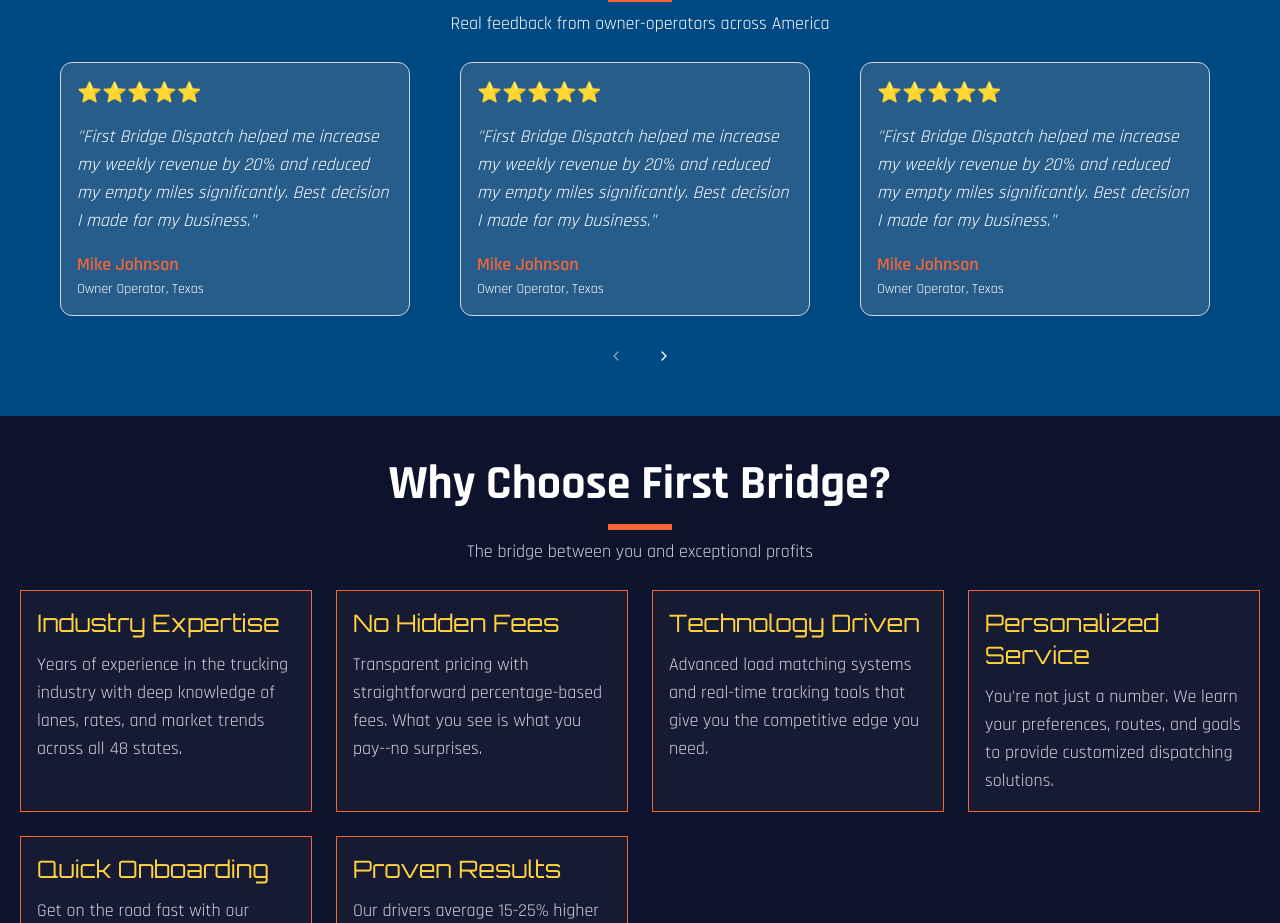
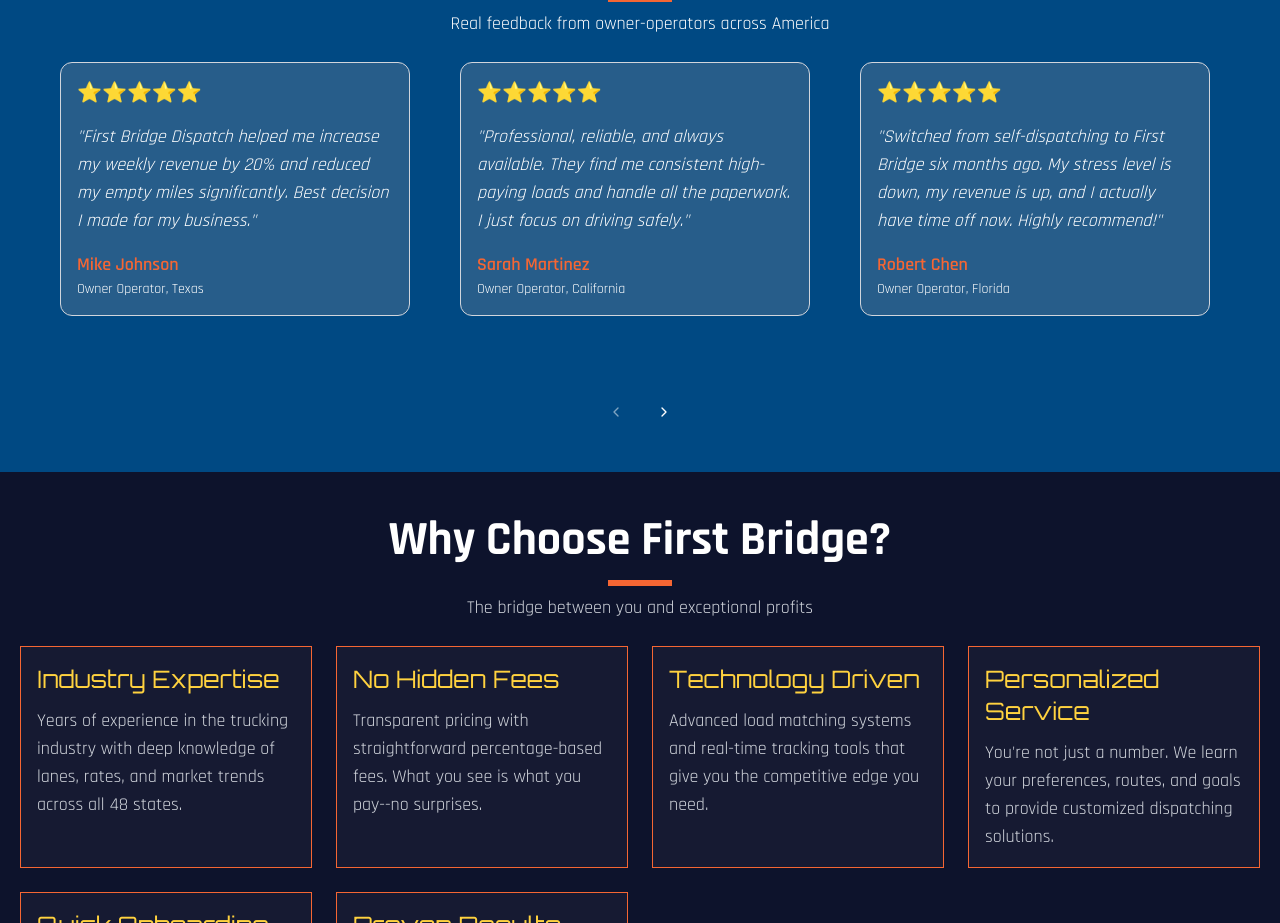
Before and after one commit to Fassam-Khan/firstbridgeus, a Next.js app: page / in a window 1280 px wide. Shown: the part 3720-4643 px from the top of the page. Built offline with nearby package versions, Linux system fonts and the light colour scheme.

Commit message:
changes in testimonial

```diff
--- a/component/Testimonial.jsx
+++ b/component/Testimonial.jsx
@@ -54,11 +54,11 @@
                                     <p>⭐⭐⭐⭐⭐</p>
                                 </div>
                                 <div className='text-lg italic'>
-                                    <p>"First Bridge Dispatch helped me increase my weekly revenue by 20% and reduced my empty miles significantly. Best decision I made for my business."</p>
+                                    <p>"Professional, reliable, and always available. They find me consistent high-paying loads and handle all the paperwork. I just focus on driving safely."</p>
                                 </div>
                                 <div className='flex flex-col '>
-                                    <p className='text-[var(--primary-color)] font-semibold text-lg'>Mike Johnson</p>
-                                    <p className='text-sm'>Owner Operator, Texas</p>
+                                    <p className='text-[var(--primary-color)] font-semibold text-lg'>Sarah Martinez</p>
+                                    <p className='text-sm'>Owner Operator, California</p>
                                 </div>
                             </div></CarouselItem>
                         <CarouselItem className="md:basis-1/3 lg:basis-1/3">
@@ -68,11 +68,11 @@
                                     <p>⭐⭐⭐⭐⭐</p>
                                 </div>
                                 <div className='text-lg italic'>
-                                    <p>"First Bridge Dispatch helped me increase my weekly revenue by 20% and reduced my empty miles significantly. Best decision I made for my business."</p>
+                                    <p>"Switched from self-dispatching to First Bridge six months ago. My stress level is down, my revenue is up, and I actually have time off now. Highly recommend!"</p>
                                 </div>
                                 <div className='flex flex-col '>
-                                    <p className='text-[var(--primary-color)] font-semibold text-lg'>Mike Johnson</p>
-                                    <p className='text-sm'>Owner Operator, Texas</p>
+                                    <p className='text-[var(--primary-color)] font-semibold text-lg'>Robert Chen</p>
+                                    <p className='text-sm'>Owner Operator, Florida</p>
                                 </div>
                             </div></CarouselItem>
                         <CarouselItem className="md:basis-1/3 lg:basis-1/3">
@@ -82,11 +82,11 @@
                                     <p>⭐⭐⭐⭐⭐</p>
                                 </div>
                                 <div className='text-lg italic'>
-                                    <p>"First Bridge Dispatch helped me increase my weekly revenue by 20% and reduced my empty miles significantly. Best decision I made for my business."</p>
+                                    <p>"I was skeptical about using a dispatch service but First Bridge proved me wrong from week one. They negotiated rates I never could have gotten on my own and kept my flatbed loaded 6 days a week."</p>
                                 </div>
                                 <div className='flex flex-col '>
-                                    <p className='text-[var(--primary-color)] font-semibold text-lg'>Mike Johnson</p>
-                                    <p className='text-sm'>Owner Operator, Texas</p>
+                                    <p className='text-[var(--primary-color)] font-semibold text-lg'>Darnell Washington</p>
+                                    <p className='text-sm'>Flatbed Owner Operator, Georgia</p>
                                 </div>
                             </div></CarouselItem>
                         <CarouselItem className="md:basis-1/3 lg:basis-1/3">
@@ -96,11 +96,11 @@
                                     <p>⭐⭐⭐⭐⭐</p>
                                 </div>
                                 <div className='text-lg italic'>
-                                    <p>"First Bridge Dispatch helped me increase my weekly revenue by 20% and reduced my empty miles significantly. Best decision I made for my business."</p>
+                                    <p>"As a new carrier with fresh MC authority, I had no idea where to start. First Bridge walked me through the entire setup, found my first load within 48 hours, and have been keeping me moving ever since."</p>
                                 </div>
                                 <div className='flex flex-col '>
-                                    <p className='text-[var(--primary-color)] font-semibold text-lg'>Mike Johnson</p>
-                                    <p className='text-sm'>Owner Operator, Texas</p>
+                                    <p className='text-[var(--primary-color)] font-semibold text-lg'>Maria Delgado</p>
+                                    <p className='text-sm'>Reefer Owner Operator, Illinois</p>
                                 </div>
                             </div></CarouselItem>
                         <CarouselItem className="md:basis-1/3 lg:basis-1/3">
@@ -110,11 +110,11 @@
                                     <p>⭐⭐⭐⭐⭐</p>
                                 </div>
                                 <div className='text-lg italic'>
-                                    <p>"First Bridge Dispatch helped me increase my weekly revenue by 20% and reduced my empty miles significantly. Best decision I made for my business."</p>
+                                    <p>"Been trucking for 12 years and tried three different dispatch services. First Bridge is on a different level. My dedicated dispatcher knows my preferred lanes, pushes for top rates every single time, and responds day or night."</p>
                                 </div>
                                 <div className='flex flex-col '>
-                                    <p className='text-[var(--primary-color)] font-semibold text-lg'>Mike Johnson</p>
-                                    <p className='text-sm'>Owner Operator, Texas</p>
+                                    <p className='text-[var(--primary-color)] font-semibold text-lg'>Travis Beaumont</p>
+                                    <p className='text-sm'>Dry Van Owner Operator, Tennessee</p>
                                 </div>
                             </div></CarouselItem>
 
```
